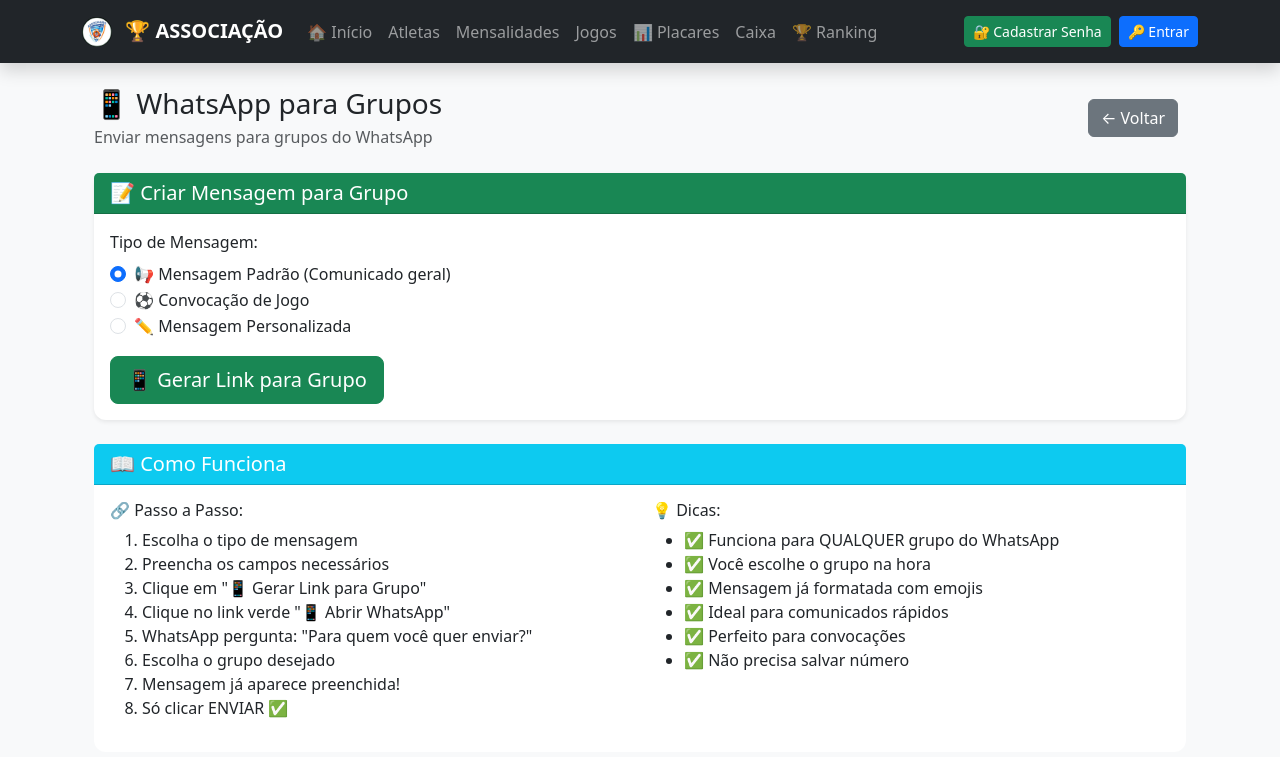
After one commit to Evaldo-hub/associacaoufpa, a Flask app: template templates/whatsapp_grupo.html in a window 1280 px wide. The commit adds this page. Shown: the top 757 px of the page. Run offline with Flask 3, Linux system fonts and the light colour scheme; the template is opened without the code that fills it, so the values that code supplies are empty.

Commit message:
Add files via upload

```diff
--- a/templates/base.html
+++ b/templates/base.html
@@ -38,6 +38,7 @@
         <a class="nav-link" href="/placares">📊 Placares</a>
         <a class="nav-link" href="/financeiro">Caixa</a>
         {% if current_user.is_admin() %}
+        <a class="nav-link" href="/whatsapp/grupo">📱 WhatsApp Grupo</a>
         <a class="nav-link" href="/gerenciar-usuarios">👥 Usuários</a>
         {% endif %}
         <a class="nav-link" href="/ranking">🏆 Ranking</a>
--- a/templates/login.html
+++ b/templates/login.html
@@ -46,7 +46,7 @@
 <body>
     <div class="login-container">
         <div class="login-header">
-            <h3>🏆 Associação Esportiva</h3>
+            <h3>🏆 Associação Esportiva - AsfcsUFPA</h3>
             <p class="mb-0">Sistema de Gestão</p>
         </div>
         <div class="login-body">
--- /dev/null
+++ b/templates/whatsapp_grupo.html
@@ -0,0 +1,177 @@
+{% extends "base.html" %}
+
+{% block content %}
+<div class="container-fluid">
+  <!-- Cabeçalho -->
+  <div class="d-flex justify-content-between align-items-center mb-4">
+    <div>
+      <h3 class="mb-1">📱 WhatsApp para Grupos</h3>
+      <p class="text-muted mb-0">Enviar mensagens para grupos do WhatsApp</p>
+    </div>
+    <div>
+      <a href="{{ url_for('index') }}" class="btn btn-secondary me-2">
+        ← Voltar
+      </a>
+    </div>
+  </div>
+
+  <!-- Formulário de Mensagem para Grupo -->
+  <div class="card mb-4 shadow-sm">
+    <div class="card-header bg-success text-white">
+      <h5 class="mb-0">📝 Criar Mensagem para Grupo</h5>
+    </div>
+    <div class="card-body">
+      <form method="post" id="form-mensagem-grupo">
+        <div class="row g-3">
+          <!-- Tipo de Mensagem -->
+          <div class="col-12">
+            <label class="form-label">Tipo de Mensagem:</label>
+            <div class="form-check">
+              <input class="form-check-input" type="radio" name="tipo_mensagem" id="tipo_padrao" value="padrao" checked>
+              <label class="form-check-label" for="tipo_padrao">
+                📢 Mensagem Padrão (Comunicado geral)
+              </label>
+            </div>
+            <div class="form-check">
+              <input class="form-check-input" type="radio" name="tipo_mensagem" id="tipo_jogo" value="jogo">
+              <label class="form-check-label" for="tipo_jogo">
+                ⚽ Convocação de Jogo
+              </label>
+            </div>
+            <div class="form-check">
+              <input class="form-check-input" type="radio" name="tipo_mensagem" id="tipo_customizada" value="customizada">
+              <label class="form-check-label" for="tipo_customizada">
+                ✏️ Mensagem Personalizada
+              </label>
+            </div>
+          </div>
+
+          <!-- Seleção de Jogo (aparece dinamicamente) -->
+          <div class="col-12" id="campo_jogo" style="display: none;">
+            <label class="form-label">Selecione o Jogo:</label>
+            <select name="jogo_id" class="form-select" id="jogo_select">
+              <option value="">Escolha um jogo...</option>
+              {% for jogo in jogos %}
+              <option value="{{ jogo.id }}">
+                {{ jogo.data.strftime('%d/%m/%Y') }} - {{ jogo.adversario or 'Adversário' }}
+              </option>
+              {% endfor %}
+            </select>
+          </div>
+
+          <!-- Mensagem Personalizada (aparece dinamicamente) -->
+          <div class="col-12" id="campo_customizada" style="display: none;">
+            <label class="form-label">Digite sua mensagem:</label>
+            <textarea name="mensagem_personalizada" class="form-control" rows="6"
+                      placeholder="Digite sua mensagem personalizada aqui..."></textarea>
+            <small class="text-muted">Dica: Use emojis e formatação para deixar a mensagem mais atrativa!</small>
+          </div>
+
+          <!-- Botão -->
+          <div class="col-12">
+            <button type="submit" class="btn btn-success btn-lg">
+              📱 Gerar Link para Grupo
+            </button>
+          </div>
+        </div>
+      </form>
+    </div>
+  </div>
+
+  <!-- Link para Grupo Gerado -->
+  {% if mensagem_grupo %}
+  <div class="card mb-4 border-success">
+    <div class="card-header bg-success text-white">
+      <h6 class="mb-0">🔗 Link para Grupo Pronto</h6>
+    </div>
+    <div class="card-body">
+      <div class="alert alert-light">
+        <h5>📋 Mensagem que será enviada:</h5>
+        <pre class="mb-3" style="white-space: pre-wrap; font-family: inherit;">{{ mensagem_grupo | replace('%20', ' ') | replace('%0A', '\n') | replace('%0D', '') }}</pre>
+      </div>
+
+      <div class="text-center">
+        <a href="https://wa.me/?text={{ mensagem_grupo }}"
+           target="_blank"
+           class="btn btn-success btn-lg">
+          📱 Abrir WhatsApp e Escolher Grupo
+        </a>
+      </div>
+
+      <div class="text-center mt-3">
+        <small class="text-muted">
+          🔗 O WhatsApp abrirá e perguntará: "Para quem você quer enviar?"<br>
+          Escolha o grupo desejado e a mensagem já estará preenchida!
+        </small>
+      </div>
+    </div>
+  </div>
+  {% endif %}
+
+  <!-- Instruções -->
+  <div class="card">
+    <div class="card-header bg-info text-white">
+      <h5 class="mb-0">📖 Como Funciona</h5>
+    </div>
+    <div class="card-body">
+      <div class="row">
+        <div class="col-md-6">
+          <h6>🔗 Passo a Passo:</h6>
+          <ol>
+            <li>Escolha o tipo de mensagem</li>
+            <li>Preencha os campos necessários</li>
+            <li>Clique em "📱 Gerar Link para Grupo"</li>
+            <li>Clique no link verde "📱 Abrir WhatsApp"</li>
+            <li>WhatsApp pergunta: "Para quem você quer enviar?"</li>
+            <li>Escolha o grupo desejado</li>
+            <li>Mensagem já aparece preenchida!</li>
+            <li>Só clicar ENVIAR ✅</li>
+          </ol>
+        </div>
+        <div class="col-md-6">
+          <h6>💡 Dicas:</h6>
+          <ul>
+            <li>✅ Funciona para QUALQUER grupo do WhatsApp</li>
+            <li>✅ Você escolhe o grupo na hora</li>
+            <li>✅ Mensagem já formatada com emojis</li>
+            <li>✅ Ideal para comunicados rápidos</li>
+            <li>✅ Perfeito para convocações</li>
+            <li>✅ Não precisa salvar número</li>
+          </ul>
+        </div>
+      </div>
+    </div>
+  </div>
+</div>
+
+{% endblock %}
+
+{% block scripts %}
+<script>
+// Mostrar/ocultar campos baseado no tipo de mensagem
+document.addEventListener('DOMContentLoaded', function() {
+  const tipoPadrao = document.getElementById('tipo_padrao');
+  const tipoJogo = document.getElementById('tipo_jogo');
+  const tipoCustomizada = document.getElementById('tipo_customizada');
+  const campoJogo = document.getElementById('campo_jogo');
+  const campoCustomizada = document.getElementById('campo_customizada');
+
+  function toggleCampos() {
+    if (tipoJogo.checked) {
+      campoJogo.style.display = 'block';
+      campoCustomizada.style.display = 'none';
+    } else if (tipoCustomizada.checked) {
+      campoJogo.style.display = 'none';
+      campoCustomizada.style.display = 'block';
+    } else {
+      campoJogo.style.display = 'none';
+      campoCustomizada.style.display = 'none';
+    }
+  }
+
+  tipoPadrao.addEventListener('change', toggleCampos);
+  tipoJogo.addEventListener('change', toggleCampos);
+  tipoCustomizada.addEventListener('change', toggleCampos);
+});
+</script>
+{% endblock %}
```
Also changed, not shown: templates/jogos.html (+8 -11 lines).
